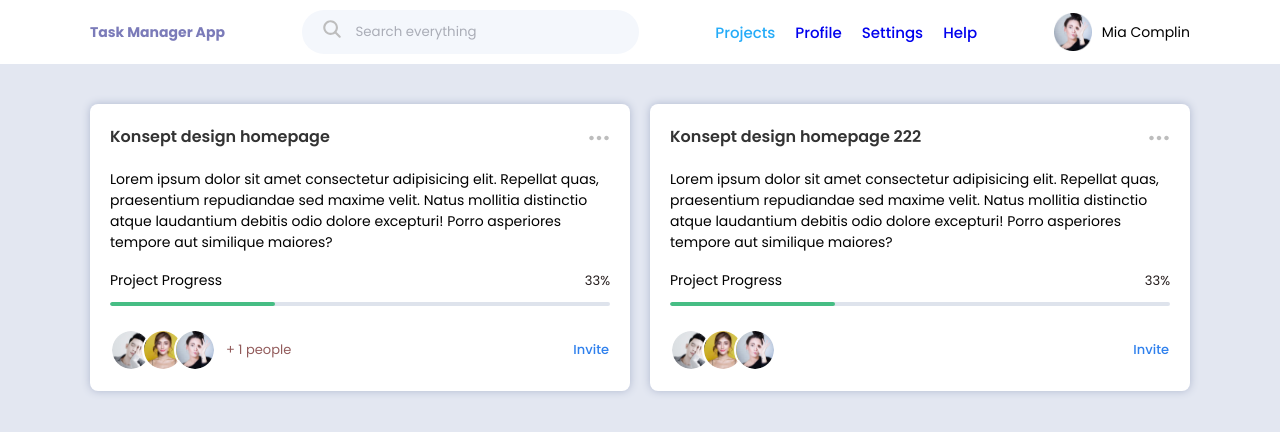
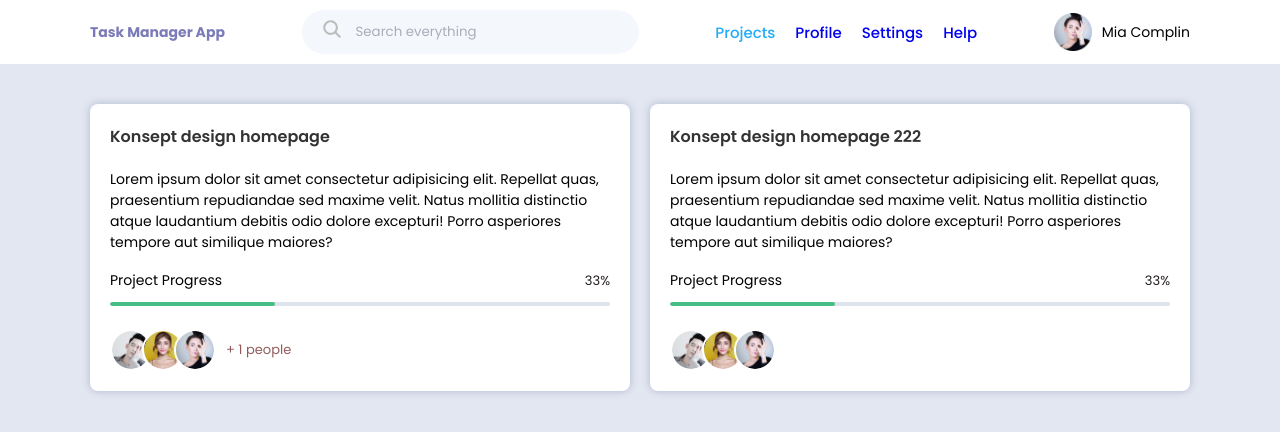
Before and after one commit to NickMomotenko/task-manager, a React (Vite) app: page / in a window 1280 px wide. Shown: the top 432 px of the page. Built offline with nearby package versions, Linux system fonts and the light colour scheme.

Commit message:
add modal with InviteBlock

```diff
--- a/src/containers/InviteBlock/index.tsx
+++ b/src/containers/InviteBlock/index.tsx
@@ -2,14 +2,13 @@ import React from "react";
 
 import { Button } from "../../components/Button";
 import { Row } from "../../components/Layout";
-import { Paper } from "../../components/Paper";
 import { Textarea } from "../../components/Textarea";
-import { Title } from "../../components/Title";
 import { Icon } from "../../components/Icon";
+
+import { useInput } from "../../hooks/useInput";
 
 import {
   InviteBlockWrapp,
-  InviteHeader,
   InviteBody,
   InviteInfo,
   InviteButtons,
@@ -17,30 +16,41 @@ import {
 } from "./styled";
 
 import inviteIcon from "../../assets/icons/invite-link.svg";
-import { useInput } from "../../hooks/useInput";
 
-export const InviteBlock: React.FC = () => {
-  const { value, handleChange, ref } = useInput();
+type InviteBlockProps = {
+  handleToggleActive?: () => void;
+};
+
+export const InviteBlock: React.FC<InviteBlockProps> = ({
+  handleToggleActive,
+}) => {
+  const { value, handleChange, ref } = useInput(
+    "test@mail.ru , pradd208@mail.ru"
+  );
+
+  const handleSendInvites = () => {
+    if (!value) {
+      ref?.current.focus();
+    }
+
+    const inviteData = value.split(",").map((link) => link.trim());
+
+    alert("Success!");
+
+    handleToggleActive();
+  };
 
   return (
     <InviteBlockWrapp>
-      <Paper>
-        <InviteHeader>
-          <Row>
-            <Title text="Invite people to Team" />
-          </Row>
-        </InviteHeader>
       <InviteBody>
         <Textarea
           value={value}
           ref={ref}
           onChange={handleChange}
           placeholder="name@email.com, name@email.com, ..."
-            isFocused={isFocused}
         />
         <InviteInfo>
-            Your teammates will get an email that gives them access to your
-            team.
+          Your teammates will get an email that gives them access to your team.
         </InviteInfo>
       </InviteBody>
       <InviteButtons>
@@ -51,10 +61,9 @@ export const InviteBlock: React.FC = () => {
             </InviteButtonIcon>
             copy link invite
           </Button>
-            <Button>Send</Button>
+          <Button onClick={handleSendInvites}>Send</Button>
         </Row>
       </InviteButtons>
-      </Paper>
     </InviteBlockWrapp>
   );
 };
--- a/src/containers/InviteBlock/styled.ts
+++ b/src/containers/InviteBlock/styled.ts
@@ -1,10 +1,6 @@
 import styled from "styled-components";
 
 export const InviteBlockWrapp = styled.div``;
-
-export const InviteHeader = styled.div`
-  margin-bottom: 24px;
-`;
 
 export const InviteBody = styled.div`
   margin-bottom: 16px;
@@ -14,7 +10,7 @@ export const InviteInfo = styled.div`
   font-size: 13px;
   line-height: 20px;
   color: #828282;
-  margin-bottom: 4px;
+  margin-top: 10px;
 `;
 
 export const InviteButtons = styled.div``;
--- a/src/containers/ProjectCard/index.tsx
+++ b/src/containers/ProjectCard/index.tsx
@@ -1,4 +1,5 @@
 import { useRef, useState } from "react";
+import { useNavigate } from "react-router";
 
 import { Icon } from "../../components/Icon";
 import { Title } from "../../components/Title";
@@ -9,7 +10,10 @@ import { Options } from "../../components/Options";
 
 import { ProgressLine } from "../ProgressLine";
 
-import optionIcon from "../../assets/icons/option-dots.svg";
+import { useClickOutside } from "../../hooks/useClickOutside";
+import { useOpen } from "../../hooks/useOpen";
+
+import { IProject } from "../../helpers/projects";
 
 import {
   ProjectCardWrapp,
@@ -29,19 +33,21 @@ import {
   ProjectCardOptionBlock,
 } from "./styled";
 
-import { useClickOutside } from "../../hooks/useClickOutside";
-import { useOpen } from "../../hooks/useOpen";
-import { IProject } from "../../helpers/projects";
-import { useNavigate } from "react-router";
+import optionIcon from "../../assets/icons/option-dots.svg";
+import { Accordion } from "../Accordion";
 
 type ProjectCardProps = {
   as?: string | any;
+  defaultCard?: boolean;
   project: IProject;
+  handleInvitePeople?: () => void;
 };
 
 export const ProjectCard: React.FC<ProjectCardProps> = ({
   as = "div",
+  defaultCard = false,
   project,
+  handleInvitePeople,
 }) => {
   const { id, data, team } = project;
 
@@ -59,16 +65,17 @@ export const ProjectCard: React.FC<ProjectCardProps> = ({
   useClickOutside(optionRef, () => setIsOpen(false));
 
   return (
-    <ProjectCardWrapp as={as} onClick={handleNavigateById}>
-      <ProjectCardPaper>
-        <ProjectCardHead gorizontalSpace="between">
-          <ProjectCardHeadTitle>
-            <Title text={project?.data?.title} />
-          </ProjectCardHeadTitle>
+    <ProjectCardWrapp
+      as={as}
+      onClick={handleNavigateById}
+      defaultCard={defaultCard}
+    >
+      <Accordion title={project?.data?.title} noAcco>
+        {/* <ProjectCardHead gorizontalSpace="between">
           <ProjectCardCrossButton onClick={handleToggleClick}>
             <Icon src={optionIcon} alt="option icon" />
           </ProjectCardCrossButton>
-        </ProjectCardHead>
+        </ProjectCardHead> */}
         <ProjectCardBody>
           <ProjectCardDescription>{data?.description}</ProjectCardDescription>
           <ProjectCardProgress>
@@ -95,15 +102,19 @@ export const ProjectCard: React.FC<ProjectCardProps> = ({
                 {teamTextLabel}
               </ProjectCardMultiAvatarText>
             </ProjectCardMultiAvatar>
-            <ProjectCardInviteButton>
-              <Button view="ghost">Invite</Button>
-            </ProjectCardInviteButton>
+            {!defaultCard && (
+              <ProjectCardInviteButton>
+                <Button view="ghost" onClick={handleInvitePeople}>
+                  Invite
+                </Button>
+              </ProjectCardInviteButton>
+            )}
           </Row>
         </ProjectCardBody>
-      </ProjectCardPaper>
-      <ProjectCardOptionBlock ref={optionRef} onClick={handleToggleClick}>
-        <Options initialState={isOpen} />
-      </ProjectCardOptionBlock>
+        {/* <ProjectCardOptionBlock ref={optionRef} onClick={handleToggleClick}>
+          <Options initialState={isOpen} />
+        </ProjectCardOptionBlock> */}
+      </Accordion>
     </ProjectCardWrapp>
   );
 };
--- a/src/containers/ProjectCard/styled.ts
+++ b/src/containers/ProjectCard/styled.ts
@@ -3,10 +3,12 @@ import styled from "styled-components";
 import { Row } from "../../components/Layout";
 import { Paper } from "../../components/Paper";
 
-export const ProjectCardWrapp = styled.div`
+export const ProjectCardWrapp = styled.div<{ defaultCard: boolean }>`
   position: relative;
   display: inline-block;
   width: 100%;
+
+  cursor: ${({ defaultCard }) => defaultCard && "pointer"};
 `;
 
 export const ProjectCardPaper = styled(Paper)``;
--- a/src/containers/ProjectList/index.tsx
+++ b/src/containers/ProjectList/index.tsx
@@ -7,7 +7,7 @@ export const ProjectList: React.FC<{ data: IProject[] }> = ({ data }) => {
   return (
     <ProjectListWrapp as="ul">
       {data?.map((project: IProject) => (
-        <ProjectCard key={project.id} as="li" project={project} />
+        <ProjectCard key={project.id} as="li" project={project} defaultCard />
       ))}
     </ProjectListWrapp>
   );
--- a/src/hooks/useInput.ts
+++ b/src/hooks/useInput.ts
@@ -4,7 +4,7 @@ export const useInput = (initialValue?: string, name?: string) => {
   const [value, setValue] = useState<string>(initialValue ?? "");
   const [error, setError] = useState<string>("");
 
-  const ref = useRef(null);
+  const ref = useRef<any>(null);
 
   const handleChange = (
     event: React.ChangeEvent<HTMLTextAreaElement | HTMLInputElement>
--- a/src/pages/ProjectScreen/index.tsx
+++ b/src/pages/ProjectScreen/index.tsx
@@ -30,10 +30,12 @@ import { useDispatch } from "react-redux";
 import { SET_ACTIVE_PROJECT } from "../../redux/projects/types";
 import { TaskCreator } from "../../containers/TaskCreator";
 import { useParams } from "react-router";
+import { InviteBlock } from "../../containers/InviteBlock";
 
 export const ProjectScreen = () => {
   const taskCreator = useOpen();
   const weeklyProgress = useOpen();
+  const inviteBlock = useOpen();
 
   const { projects, activeProject } = useSelector(
     (state: RootState) => state.projects
@@ -55,7 +57,10 @@ export const ProjectScreen = () => {
       <ProjectScreenRow>
         <ProjectScreenColumn>
           <ProjectScreenCard>
-            <ProjectCard project={activeProject !== null && activeProject} />
+            <ProjectCard
+              project={activeProject !== null && activeProject}
+              handleInvitePeople={inviteBlock.handleToggleClick}
+            />
           </ProjectScreenCard>
           <ProjectScreenStatusTable>
             <ProjectStatus
@@ -100,6 +105,15 @@ export const ProjectScreen = () => {
           <ProjectProgress />
         </Modal>
       )}
+      {inviteBlock.isOpen && (
+        <Modal
+          title="Invite people to Team"
+          isOpen={inviteBlock.isOpen}
+          handleToggleActive={inviteBlock.handleToggleClick}
+        >
+          <InviteBlock handleToggleActive={inviteBlock?.handleToggleClick} />
+        </Modal>
+      )}
     </ProjectScreenWrapp>
   );
 };
```
Lines whose indentation alone changed are shown as unchanged.
